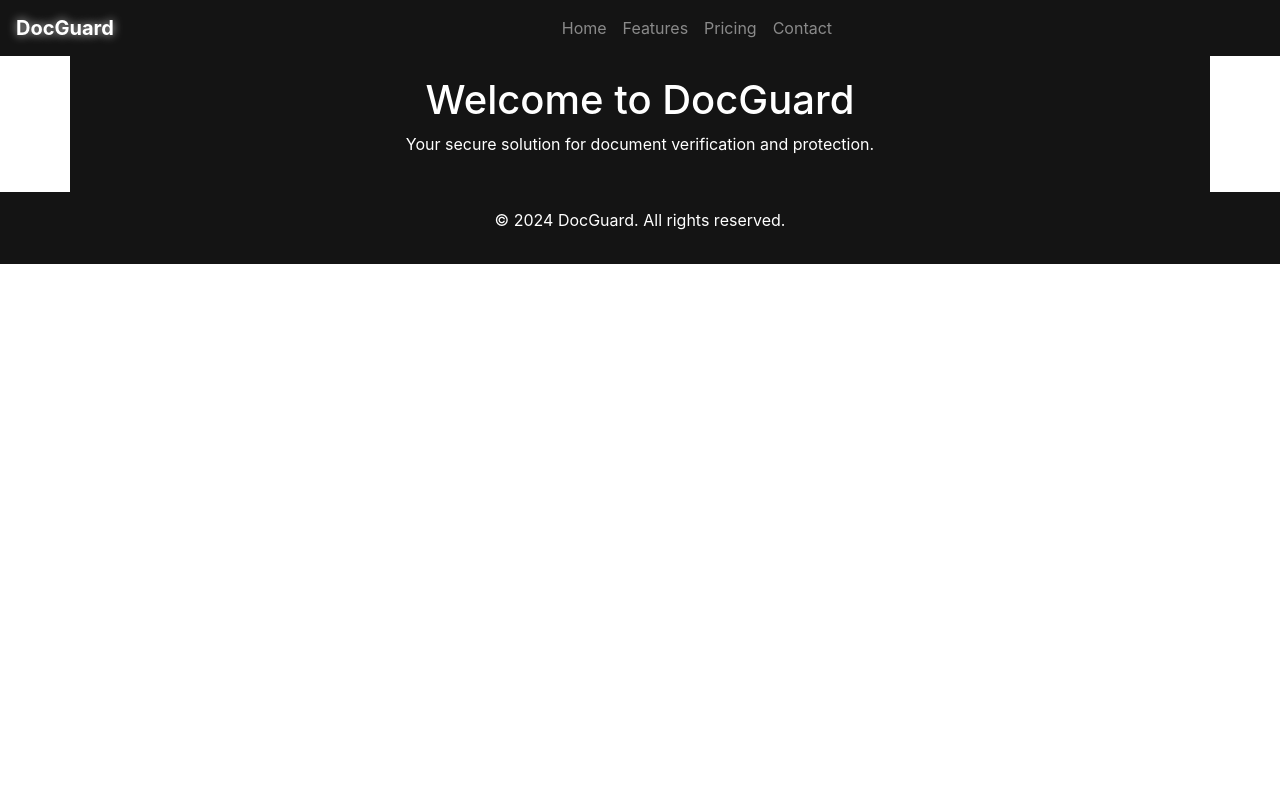
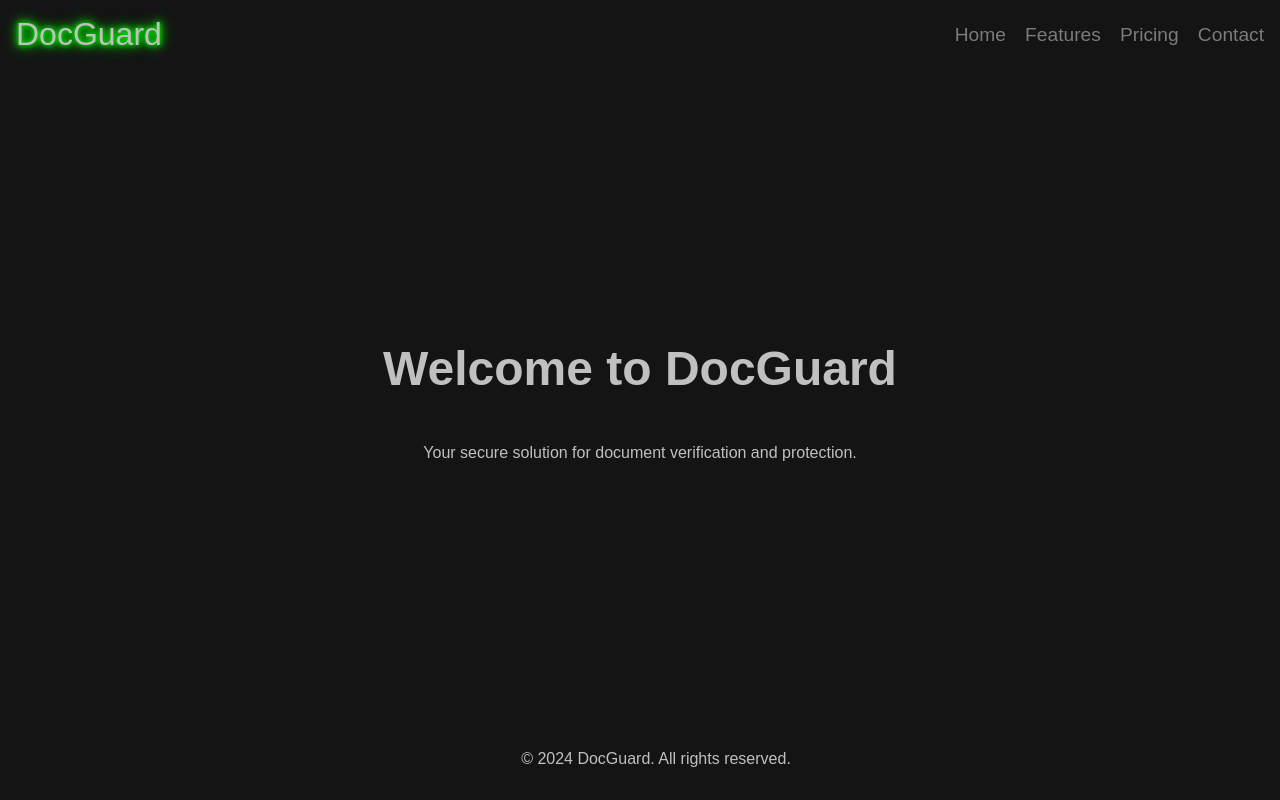
Before and after one commit to saiefshams/DocGuard, a Flask app: page / in a window 1280 px wide. Run offline with Flask 3, Linux system fonts and the light colour scheme; some libraries are stand-ins or nearby versions; some web fonts are replaced.

Commit message:
removed bootstrap and statically made navbar. fixed webapp

```diff
--- a/view/scripts/style.css
+++ b/view/scripts/style.css
@@ -1,8 +1,25 @@
+@font-face {
+    font-family: "bebas";
+    src: url("../fonts/bebas_neue/BebasNeue-Regular.ttf");
+}
+@font-face {
+    font-family: "montserrat-bold";
+    src: url("../fonts/montserrat/Montserrat-Bold.otf");
+}
+@font-face {
+    font-family: "montserrat";
+    src: url("../fonts/montserrat/Montserrat-Regular.otf");
+}
+
 html, body {
-    background-color: #141414;
+    background: #141414;
     height: 100%;
     margin: 0;
-    color: white;
+    padding: 0;
+    color: silver;
+    width: 100%;
+    overflow-x: hidden;
+    font-family: "montserrat", sans-serif;
 }
 
 body {
@@ -12,35 +29,107 @@ body {
 }
 
 .navbar {
+    display: flex;
+    justify-content: center; /* Center the navbar items */
+    align-items: center;
+    padding: 1em;
     background-color: #141414;
+    color: white;
+    font-family: "montserrat", sans-serif;
+    position: relative;
 }
 
 .navbar-brand {
-    font-size: 1.5em;
-    font-weight: bold;
-    text-shadow: 0 0 10px rgba(255, 255, 255, 0.8);
+    font-family: "bebas", sans-serif;
+    font-size: 2em;
+    text-shadow: 0 0 5px #00ff00, 0 0 10px #00ff00, 0 0 15px #00ff00;
+    color: silver;
+    text-decoration: none;
+    flex-grow: 1; /* Ensure the brand stays on the left */
 }
 
-.navbar-nav .nav-item .nav-link {
-    color: white;
+.menuItems {
+    display: flex;
+    gap: 1em;
+    font-family: "montserrat-bold", sans-serif;
+    font-size: larger;
+    justify-content: center;
+    align-items: center;
+    transition: max-height 0.3s ease-out;
+    overflow: hidden;
+}
+
+.menuItems.show {
+    max-height: 500px; /* Arbitrary large value to ensure it expands fully */
+}
+
+.nav-link {
+    color: silver;
+    opacity: 0.6;
+    transition: opacity 0.2s;
+    text-decoration: none;
+}
+
+.nav-link:hover {
+    opacity: 1;
+}
+
+.hamburgerButton {
+    display: none;
+    background: none;
+    outline: none;
+    border: none;
+    font-size: 2em;
+    color: silver;
 }
 
 .container {
-    background-color: #141414; /* Ensure container has the same background color */
-    color: white; /* Ensure text is visible on dark background */
-    padding: 20px; /* Add some padding for better spacing */
+    flex: 1;
+    display: flex;
+    flex-direction: column;
+    justify-content: center;
+    align-items: center;
+    padding: 20px;
+    box-sizing: border-box;
 }
 
-h1, p {
-    color: white; /* Ensure text is visible on dark background */
+h1 {
+    font-size: 3em;
+    font-weight: bold;
+    color: silver;
 }
 
-footer {
+.basicFooter {
     background-color: #141414;
-    color: white;
+    color: silver;
+    width: 100%;
     text-align: center;
-    padding: 10px 0;
-    width: 100%;
-    position: relative;
-    bottom: 0;
+    padding: 1em;
 }
+
+@media screen and (max-width: 1024px) {
+    .menuItems {
+        justify-content: flex-end;
+    }
+}
+
+@media screen and (max-width: 768px) {
+    .menuItems {
+        display: none;
+        flex-direction: column;
+        position: absolute;
+        top: 60px;
+        right: 0;
+        background-color: #141414;
+        width: 100%;
+        text-align: right;
+    }
+
+    .menuItems.show {
+        display: flex;
+    }
+
+    .hamburgerButton {
+        display: block;
+    }
+}
--- a/view/templates/footer.html
+++ b/view/templates/footer.html
@@ -1,3 +1,16 @@
-<footer class="text-center text-white py-3">
+<footer class="basicFooter">
     <p>&copy; 2024 DocGuard. All rights reserved.</p>
 </footer>
+
+<script>
+    function toggleMenu() {
+        var menu = document.querySelector('.menuItems');
+        if (menu.classList.contains('show')) {
+            menu.classList.remove('show');
+            menu.style.maxHeight = null;
+        } else {
+            menu.classList.add('show');
+            menu.style.maxHeight = menu.scrollHeight + "px";
+        }
+    }
+</script>
--- a/view/templates/header.html
+++ b/view/templates/header.html
@@ -5,7 +5,6 @@
     <meta name="viewport" content="width=device-width, initial-scale=1.0">
     <title>DocGuard</title>
     <link rel="stylesheet" type="text/css" href="{{ url_for('static', filename='style.css') }}">
-    <link rel="stylesheet" href="https://stackpath.bootstrapcdn.com/bootstrap/4.5.2/css/bootstrap.min.css">
     <link rel="stylesheet" href="https://cdnjs.cloudflare.com/ajax/libs/font-awesome/4.7.0/css/font-awesome.min.css">
     <link rel="stylesheet" href="https://cdnjs.cloudflare.com/ajax/libs/font-awesome/6.2.0/css/all.min.css" integrity="sha512-xh6O/CkQoPOWDdYTDqeRdPCVd1SpvCA9XXcUnZS2FmJNp1coAFzvtCN9BmamE+4aHK8yyUHUSCcJHgXloTyT2A==" crossorigin="anonymous" referrerpolicy="no-referrer" />
 </head>
--- a/view/templates/index.html
+++ b/view/templates/index.html
@@ -5,8 +5,6 @@
         <h1>Welcome to DocGuard</h1>
         <p>Your secure solution for document verification and protection.</p>
     </div>
-    <script src="https://code.jquery.com/jquery-3.5.1.slim.min.js"></script>
-    <script src="https://cdn.jsdelivr.net/npm/@popperjs/core@2.9.3/dist/umd/popper.min.js"></script>
-    <script src="https://stackpath.bootstrapcdn.com/bootstrap/4.5.2/js/bootstrap.min.js"></script>
     {% include "footer.html" %}
 </body>
+</html>
--- a/view/templates/navbar.html
+++ b/view/templates/navbar.html
@@ -1,14 +1,10 @@
-<nav class="navbar navbar-expand-lg navbar-dark">
+<nav class="navbar">
     <a class="navbar-brand" href="#">DocGuard</a>
-    <button class="navbar-toggler" type="button" data-toggle="collapse" data-target="#navbarNav" aria-controls="navbarNav" aria-expanded="false" aria-label="Toggle navigation">
-        <span class="navbar-toggler-icon"></span>
-    </button>
-    <div class="collapse navbar-collapse justify-content-center" id="navbarNav">
-        <ul class="navbar-nav">
-            <li class="nav-item"> <a class="nav-link" href="#">Home</a> </li>
-            <li class="nav-item"> <a class="nav-link" href="#">Features</a> </li>
-            <li class="nav-item"> <a class="nav-link" href="#">Pricing</a> </li>
-            <li class="nav-item"> <a class="nav-link" href="#">Contact</a> </li>
-        </ul>
+    <div class="menuItems">
+        <a class="nav-link" href="#">Home</a>
+        <a class="nav-link" href="#">Features</a>
+        <a class="nav-link" href="#">Pricing</a>
+        <a class="nav-link" href="#">Contact</a>
     </div>
+    <button class="hamburgerButton" onclick="toggleMenu()">&#9776;</button>
 </nav>
```
